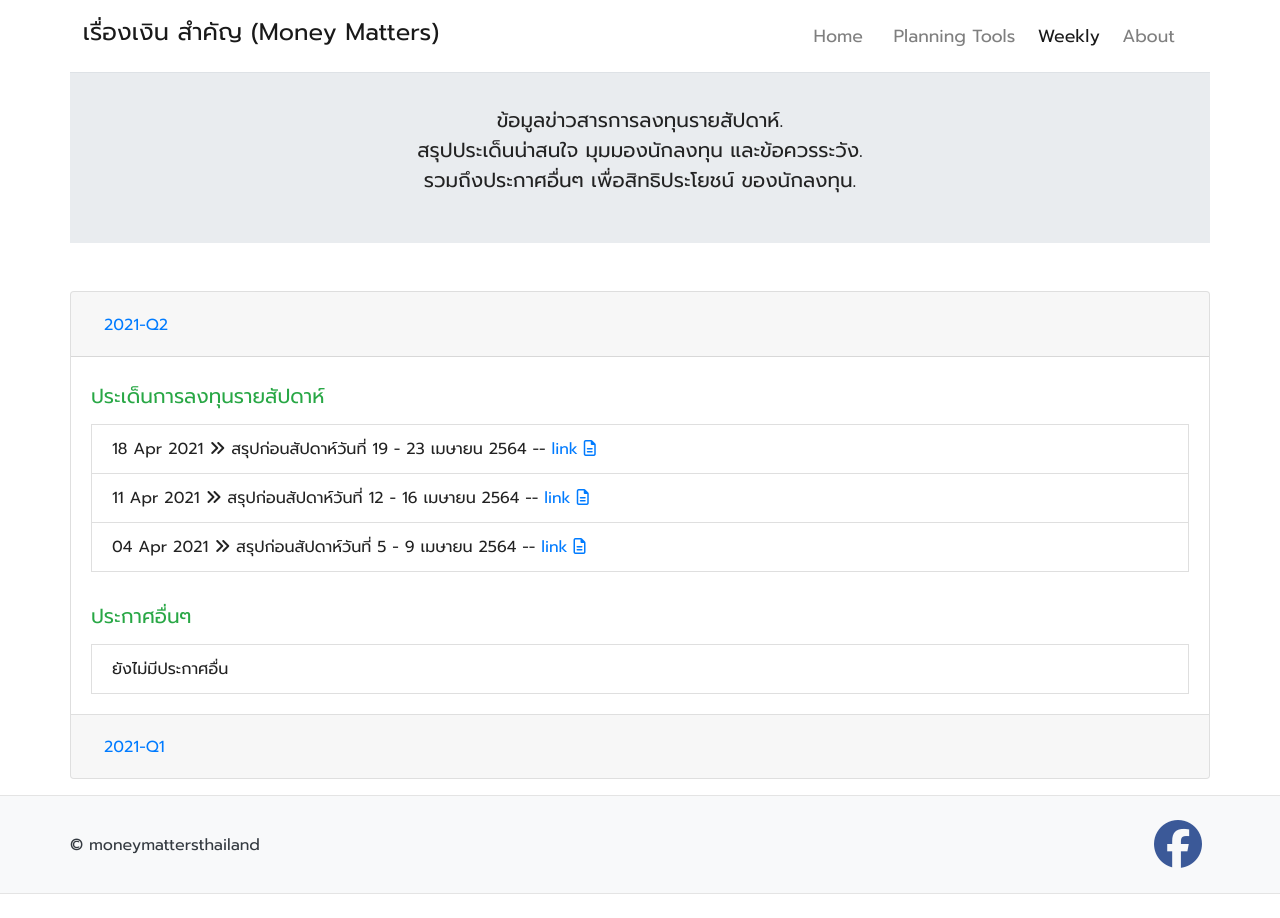
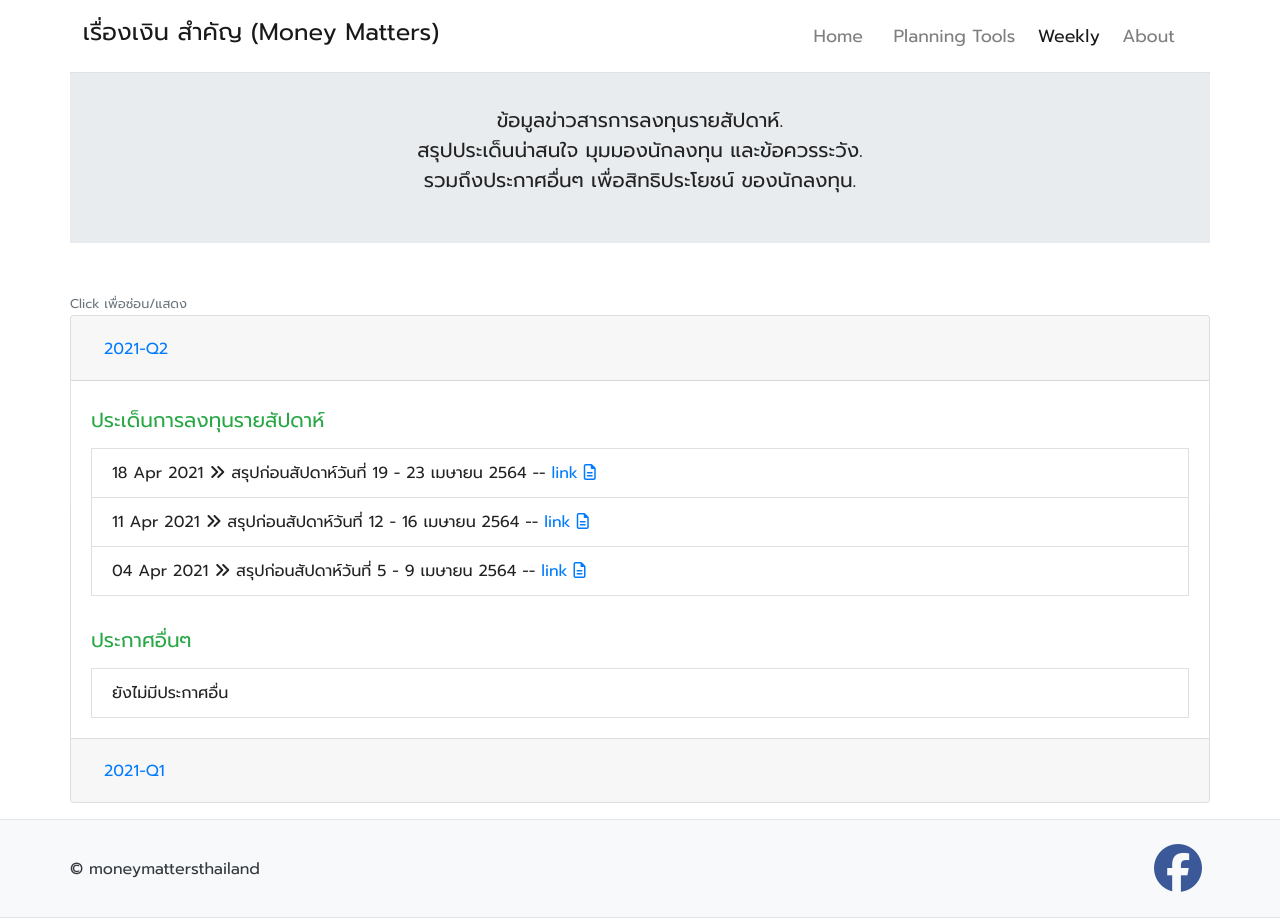
Before and after one commit to moneysart/moneysart.github.io, a Jekyll site: the page built from weekly/index.html, in a window 1280 px wide. Built offline with Jekyll 4.4.1, drawn with Linux system fonts in a browser that asks for light colours; nearby versions of some CDN libraries.

Commit message:
add note to hide/show accordion

```diff
--- a/weekly/index.html
+++ b/weekly/index.html
@@ -26,6 +26,7 @@ canonical_url: /weekly/
         <div class="col-12 accordion px-0" id="weeklyAccordion">
 
 
+            <small class="text-muted">Click เพื่อซ่อน/แสดง</small>
             <!-- first quarter -->
             <div class="card">
                 <div class="card-header" id="headingY2021Q2">
```
